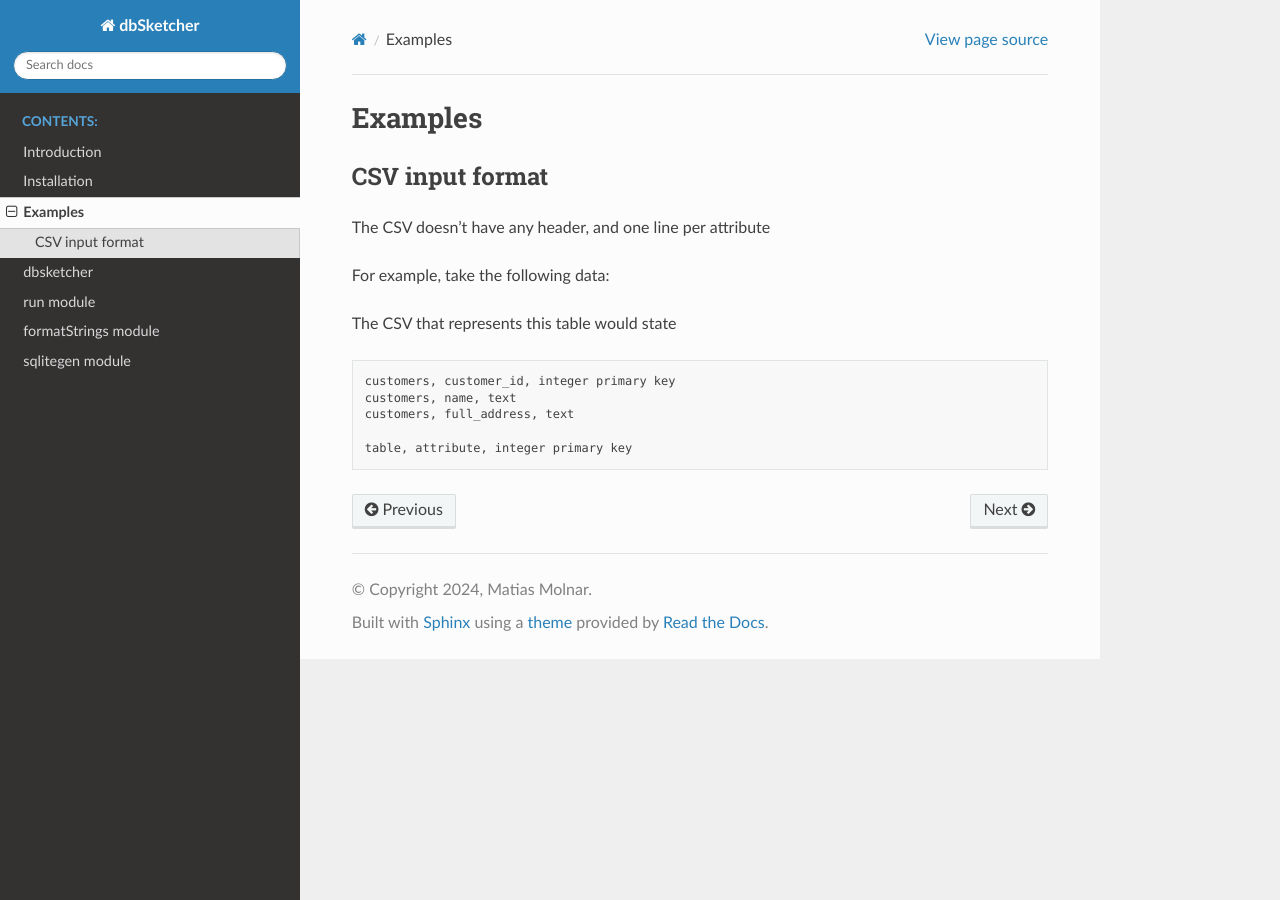
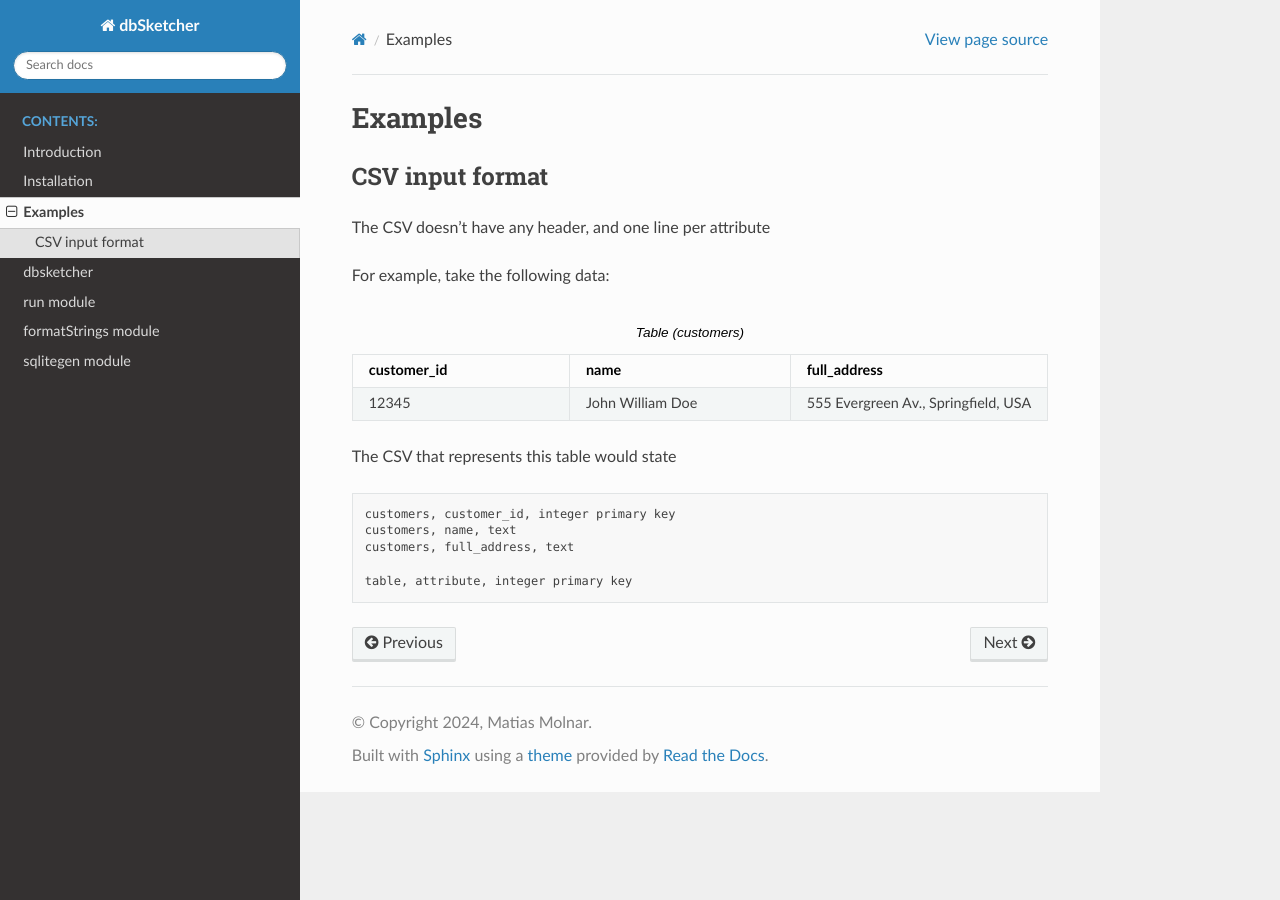
Before and after one commit to matteemol/dbSketcher, a Sphinx documentation site: the page built from docs/source/examples.rst, in a window 1280 px wide. Built offline with Sphinx 7.4.7 and the Read the Docs theme 2.0.0, drawn with Linux system fonts in a browser that asks for light colours; part of the change alters nothing that is shown.

```diff
--- a/docs/source/examples.rst
+++ b/docs/source/examples.rst
@@ -8,7 +8,7 @@ The CSV doesn't have any header, and one line per attribute
 For example, take the following data:
 
 .. list-table:: Table (customers)
-   :widths: 20 20 20 20 20
+   :widths: 33 33 34
    :header-rows: 1
 
    * - customer_id
```
